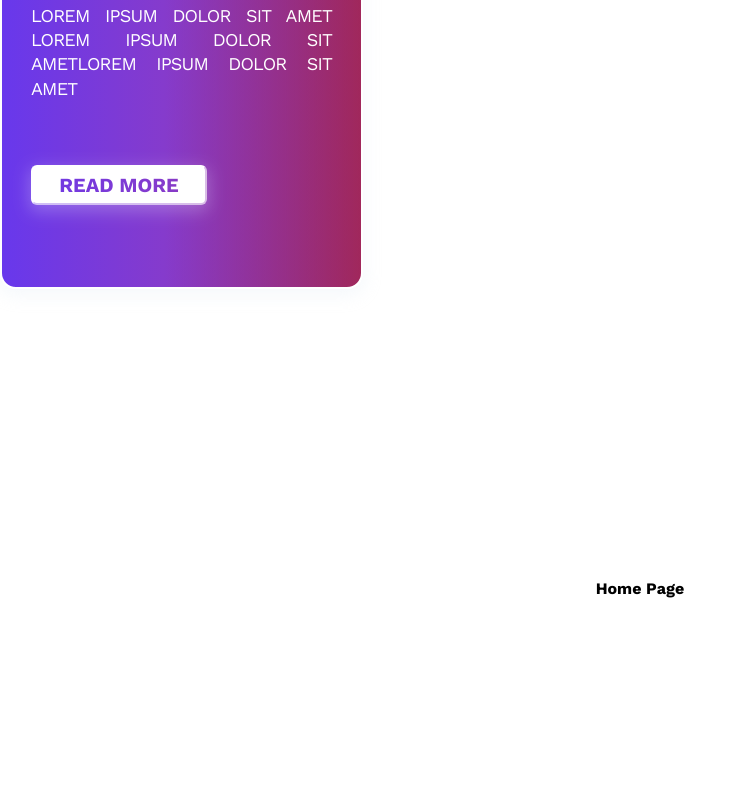
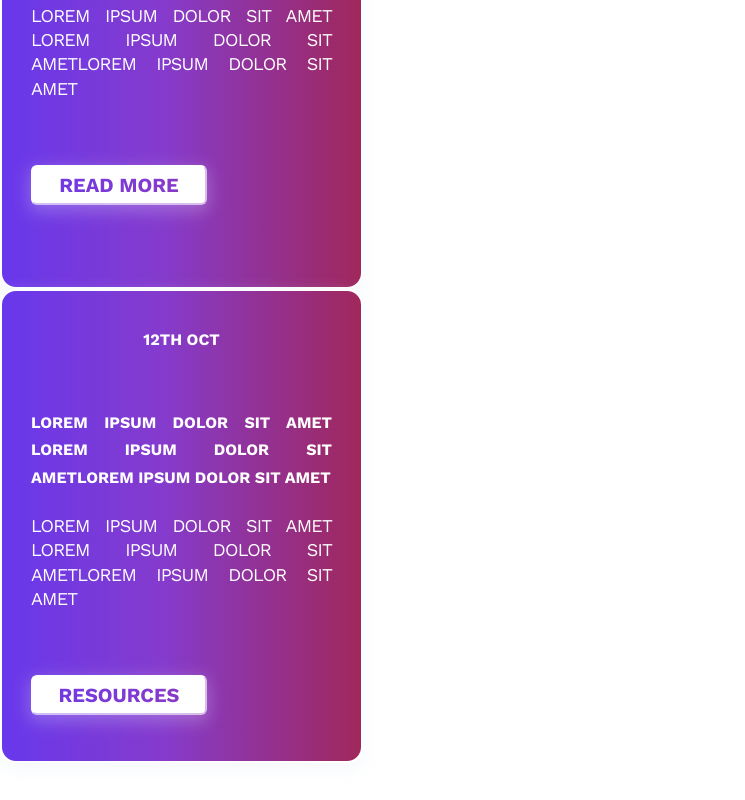
Before and after one commit to sdslabs/odyssey, a Next.js app in the folder frontend/: page / in a window 1280 px wide. Shown: the part 284-1084 px from the top of the page, without its empty margins (0-745 px from the left). Built offline with nearby package versions, Linux system fonts and the light colour scheme.

Commit message:
Add Event Card and its CSS

```diff
--- /dev/null
+++ b/frontend/components/EventCard.js
@@ -0,0 +1,14 @@
+const EventCard = ({}) => {
+    return (
+    <div className="card">
+        <div className="card__container">
+            <h3><b>12th Oct</b></h3>
+            <h4><b>Lorem ipsum dolor sit amet Lorem ipsum dolor sit ametLorem ipsum dolor sit amet</b></h4>
+            <p>Lorem ipsum dolor sit amet Lorem ipsum dolor sit ametLorem ipsum dolor sit amet</p>
+            <button className="resources">Resources</button>
+        </div>
+    </div>
+    );
+  };
+
+export default EventCard;
--- a/frontend/pages/_app.js
+++ b/frontend/pages/_app.js
@@ -1,5 +1,6 @@
 import Navbar from "../components/Navbar";
 import Card from "../components/Card";
+import EventCard from "../components/EventCard";
 import "../styles/globals.scss";
 
 function MyApp({ Component, pageProps }) {
@@ -7,6 +8,7 @@ function MyApp({ Component, pageProps }) {
     <>
       <Navbar />
       <Card />
+      <EventCard />
       <Component {...pageProps} />
     </>
   );
--- a/frontend/styles/Card.module.scss
+++ b/frontend/styles/Card.module.scss
@@ -12,6 +12,16 @@
 
   .card__container{
     padding: 1.8125rem;
+  }
+
+  .card__container h3{
+    text-align: center;
+    font-size: 1.75rem;
+    font-style: normal;
+    font-weight: 400;
+    line-height: 115.8%;
+    text-transform: uppercase;
+    color: #FFFFFF;
   }
 
   .card__container h4{
@@ -54,3 +64,19 @@
     display: block;
     text-transform: uppercase;
   }
+
+  .resources{
+    width: 11rem;
+    height: 2.5rem;
+    font-size: 1.25rem;
+    background: #FFFFFF;
+    box-shadow: 0px 0.3rem 1rem 0.15rem rgba(221, 230, 243, 0.25);
+    border-radius: 0.375rem;
+    border-color: #FFFFFF;
+    color: #000;
+    font-weight: bold;
+    mix-blend-mode: screen;
+    display: block;
+    text-transform: uppercase;
+    text-align: center;
+  }
```
